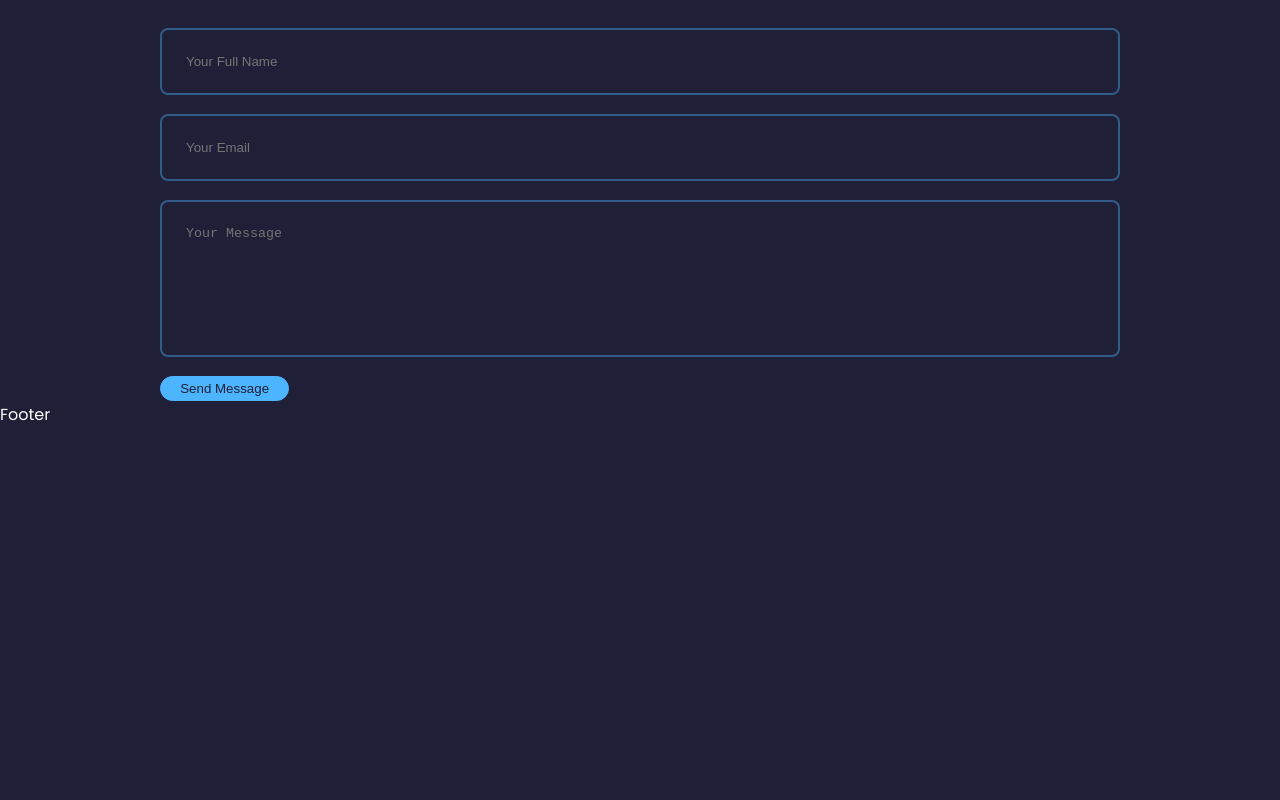
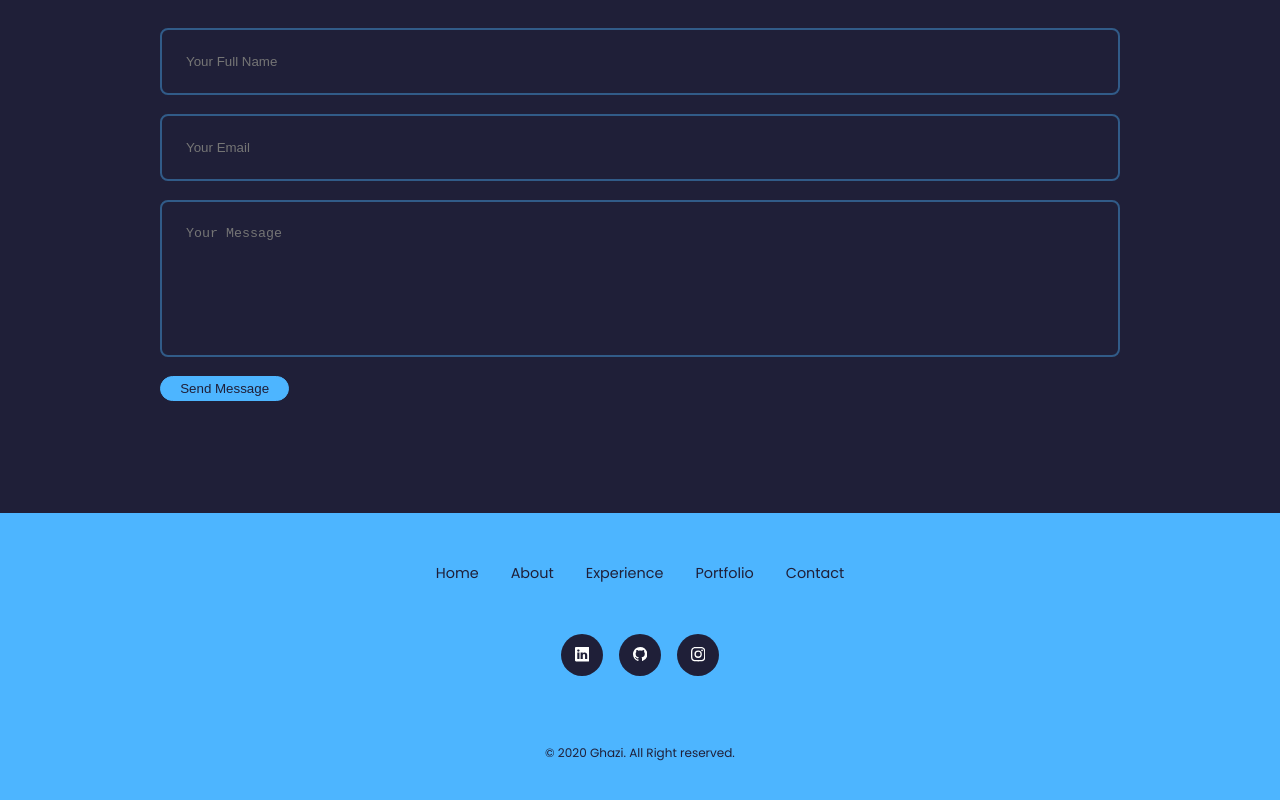
Before and after one commit to taqiyyaghazi/reactjs-personal-web, a React (Create React App) app: page / in a window 1280 px wide. Shown: the part 2887-3687 px from the top of the page. Before the commit the page ends 3315 px from the top, so only its background shows below. Built offline with nearby package versions, Linux system fonts and the light colour scheme.

Commit message:
Add Footer Section

```diff
--- a/src/components/footer/Footer.jsx
+++ b/src/components/footer/Footer.jsx
@@ -1,8 +1,46 @@
 import React from "react";
 import "./footer.css";
+import { BsLinkedin, BsInstagram, BsGithub } from "react-icons/bs";
+import { FaGithub } from "react-icons/fa";
 
 const Footer = () => {
-  return <div>Footer</div>;
+  return (
+    <footer>
+      <ul className="permalinks">
+        <li>
+          <a href="#">Home</a>
+        </li>
+        <li>
+          <a href="#about">About</a>
+        </li>
+        <li>
+          <a href="#experience">Experience</a>
+        </li>
+        <li>
+          <a href="#portfolio">Portfolio</a>
+        </li>
+        <li>
+          <a href="#contact">Contact</a>
+        </li>
+      </ul>
+
+      <div className="footer__socials">
+        <a href="https://www.linkedin.com/in/taqiyya-ghazi/" target="_blank">
+          <BsLinkedin />
+        </a>
+        <a href="https://github.com/taqiyyaghazi" target="_blank">
+          <BsGithub />
+        </a>
+        <a href="https://www.instagram.com/zi.taqiy/" target="_blank">
+          <BsInstagram />
+        </a>
+      </div>
+
+      <div className="footer__copyright">
+        <small>&copy; 2020 Ghazi. All Right reserved.</small>
+      </div>
+    </footer>
+  );
 };
 
 export default Footer;
--- a/src/components/footer/footer.css
+++ b/src/components/footer/footer.css
@@ -0,0 +1,71 @@
+footer {
+    background: var(--color-primary);
+    padding: 3rem 0;
+    text-align: center;
+    font-size: 0.9rem;
+    margin-top: 7rem;
+}
+
+footer a {
+    color: var(--color-bg);
+}
+
+.footer__logo {
+    font-size: 2rem;
+    font-weight: 500;
+    margin-bottom: 2rem;
+    display: inline-block;
+}
+
+.permalinks {
+    display: flex;
+    flex-wrap: wrap;
+    justify-content: center;
+    gap: 2rem;
+    margin: 0 auto 3rem;
+}
+
+.footer__socials {
+    display: flex;
+    flex-wrap: wrap;
+    justify-content: center;
+    gap: 1rem;
+    margin-bottom: 4rem;
+}
+
+.footer__socials a {
+    background: var(--color-bg);
+    color: var(--color-white);
+    padding: 0.8rem;
+    border-radius: 2rem;
+    display: flex;
+    border: 1px solid transparent;
+}
+
+.footer__socials a:hover {
+    background: transparent;
+    color: var(--color-bg);
+    border-color: var(--color-bg)
+}
+
+.footer__copyright {
+    margin-bottom: 4rem;
+    color: var(--color-bg)
+}
+
+/* =============== MEDIA QUERIES (MEDIUM DEVICES) =============== */
+@media screen and (max-width: 1024px) {
+
+  }
+
+  /* =============== MEDIA QUERIES (SMALL DEVICES) =============== */
+  @media screen and (max-width: 600px) {
+    .permalinks {
+        flex-direction: column;
+        gap: 1.5rem;
+    }
+
+    .footer__socials {
+        margin-bottom: 2.6rem;
+    }
+  }
```
